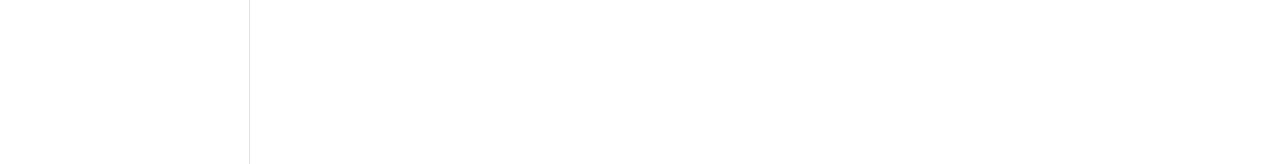
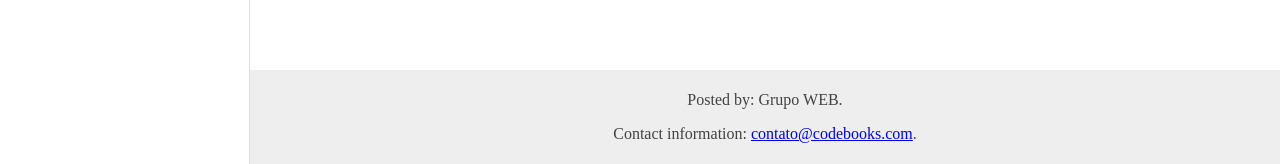
Before and after one commit to Samuel-Nicolai/livraria-frontend, an Angular app: page /home in a window 1280 px wide. Shown: the part 636-800 px from the top of the page. Built offline with nearby package versions, Linux system fonts and the light colour scheme; no server answers.

Commit message:
footer simples

```diff
--- a/src/app/app.component.css
+++ b/src/app/app.component.css
@@ -19,6 +19,10 @@
     overflow: auto;
 }
 
+.router-outlet {
+    min-height: calc(100vh - 64px - 94px - 20px);
+}
+
 .box {
     padding-top: 64px;
 }
@@ -35,3 +39,13 @@
     padding-left: 0px;
     width: auto;
 }
+
+.footer {
+    text-align: center;
+    left: 0;
+    bottom: 0;
+    color: #424242;
+    background-color: #eeeeee;
+    margin-top: auto;
+    padding: 5px;
+}
--- a/src/app/app.component.html
+++ b/src/app/app.component.html
@@ -14,7 +14,13 @@
         </mat-nav-list>
       </mat-sidenav>
       <mat-sidenav-content class="content">
-        <router-outlet></router-outlet>
+        <div class="router-outlet">
+          <router-outlet></router-outlet>
+        </div>
+        <footer class="footer">
+          <p>Posted by: Grupo WEB.</p>
+          <p>Contact information: <a href="mailto:someone@example.com">contato@codebooks.com</a>.</p>
+        </footer>
       </mat-sidenav-content>
     </mat-sidenav-container>
   </div>
```
